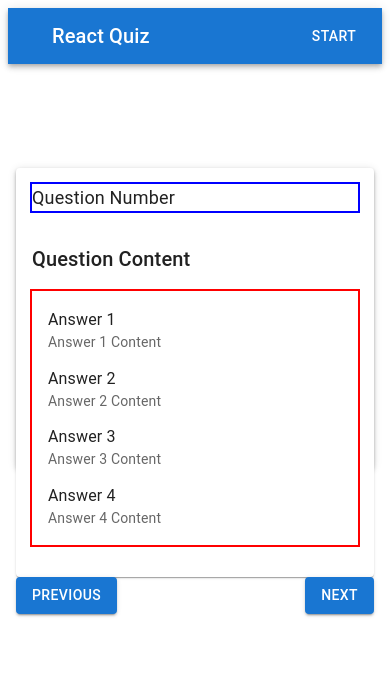
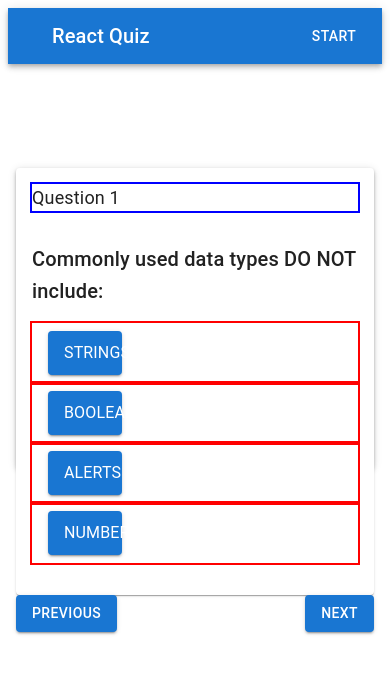
Before and after one commit to Clyderitchie/quiz, a React (Vite) app in the folder reactQuiz/: page / in a window 390 px wide. Shown: the top 674 px of the page. Built offline with nearby package versions, Linux system fonts and the light colour scheme.

Commit message:
Questions rendering, Answers are responsive

```diff
--- a/reactQuiz/src/components/questions/questions.jsx
+++ b/reactQuiz/src/components/questions/questions.jsx
@@ -1,4 +1,4 @@
-import React from "react";
+import React, { useState } from "react";
 
 import {
     Box, Card, CardActions, CardContent, Button, Typography, List,
@@ -7,47 +7,85 @@ import {
 
 function Questions() {
 
+    const [currentQuestionIndex, setCurrentQuestionIndex] = useState(0);
+
+    const questions = [
+        {
+            title: 'Commonly used data types DO NOT include:',
+            choices: ['strings', 'booleans', 'alerts', 'numbers'],
+            answer: 'alerts',
+        },
+        {
+            title: 'The condition in an if / else statement is enclosed within ____.',
+            choices: ['quotes', 'curly brackets', 'parentheses', 'square brackets'],
+            answer: 'parentheses',
+        },
+        {
+            title: 'Arrays in JavaScript can be used to store ____.',
+            choices: [
+                'numbers and strings',
+                'other arrays',
+                'booleans',
+                'all of the above',
+            ],
+            answer: 'all of the above',
+        },
+        {
+            title: 'String values must be enclosed within ____ when being assigned to variables.',
+            choices: ['commas', 'curly brackets', 'quotes', 'parentheses'],
+            answer: 'quotes',
+        },
+        {
+            title: 'A very useful tool used during development and debugging for printing content to the debugger is:',
+            choices: ['JavaScript', 'terminal / bash', 'for loops', 'console.log'],
+            answer: 'console.log',
+        },
+    ];
+
+    const currentQuestion = questions[currentQuestionIndex];
+
+    const handleAnswerClick = (choice) => {
+
+            if (currentQuestionIndex < questions.length -1) {
+                setCurrentQuestionIndex(currentQuestion + 1);
+            } else {
+                alert('Quiz Completed!')
+            }
+
+    }
+
     return (
         <>
             <Card>
                 <CardContent>
                     <Box display="flex" justifyContent="center" height="100%">
                         <Typography flexGrow={1} sx={{ fontSize: 18, outline: "2px solid blue", width: "25%" }} color="text.primary">
-                            Question Number
+                            Question {currentQuestionIndex + 1}
                         </Typography>
                     </Box>
                     <Box display="flex" flexDirection="column" justifyContent="center" height="100%">
                         <Grid item xs={12} md={6}>
                             <Typography sx={{ mt: 4, mb: 1 }} variant="h6" component="div">
-                                Question Content
+                                {currentQuestion.title}
                             </Typography>
                             <List>
-
-                                <ListItem style={{ display: "flex", flexDirection: "column", alignItems:"flex-start", outline:"2px solid red"}}>
-                                    <ListItemIcon>
-
-                                    </ListItemIcon>
-                                    <ListItemText
-                                        style={{ marginTop: "3%" }}
-                                        primary="Answer 1"
-                                        secondary="Answer 1 Content"
-                                    />
-                                    <ListItemText
-                                        style={{ marginTop: "3%" }}
-                                        primary="Answer 2"
-                                        secondary="Answer 2 Content"
-                                    />
-                                    <ListItemText
-                                        style={{ marginTop: "3%" }}
-                                        primary="Answer 3"
-                                        secondary="Answer 3 Content"
-                                    />
-                                    <ListItemText
-                                        style={{ marginTop: "3%", marginBottom: "3%" }}
-                                        primary="Answer 4"
-                                        secondary="Answer 4 Content"
-                                    />
-                                </ListItem>
+                                {currentQuestion.choices.map((choice, index) => (
+                                    <ListItem
+                                        key={index}
+                                        style={{ display: "flex", flexDirection: "column", alignItems: "flex-start", outline: "2px solid red", width: "100%" }}
+                                    >
+                                        <Button
+                                            variant="contained"
+                                            onClick={() => handleAnswerClick(choice)}
+                                            sx={{ width: "25%", textAlign: "left" }}
+                                        >
+                                            <ListItemText
+                                                primary={choice}
+                                                sx={{ width: "25%" }}
+                                            />
+                                        </Button>
+                                    </ListItem>
+                                ))}
                             </List>
                         </Grid>
                     </Box>
```
